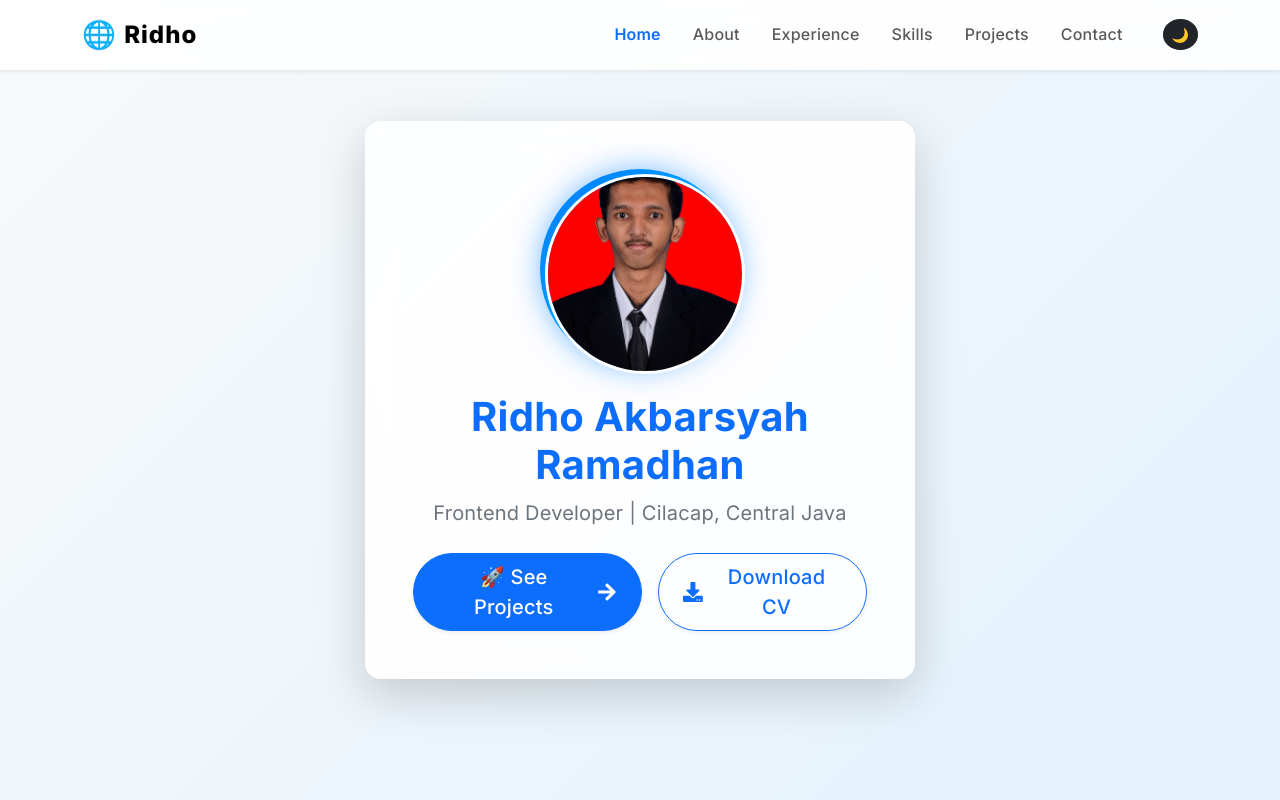
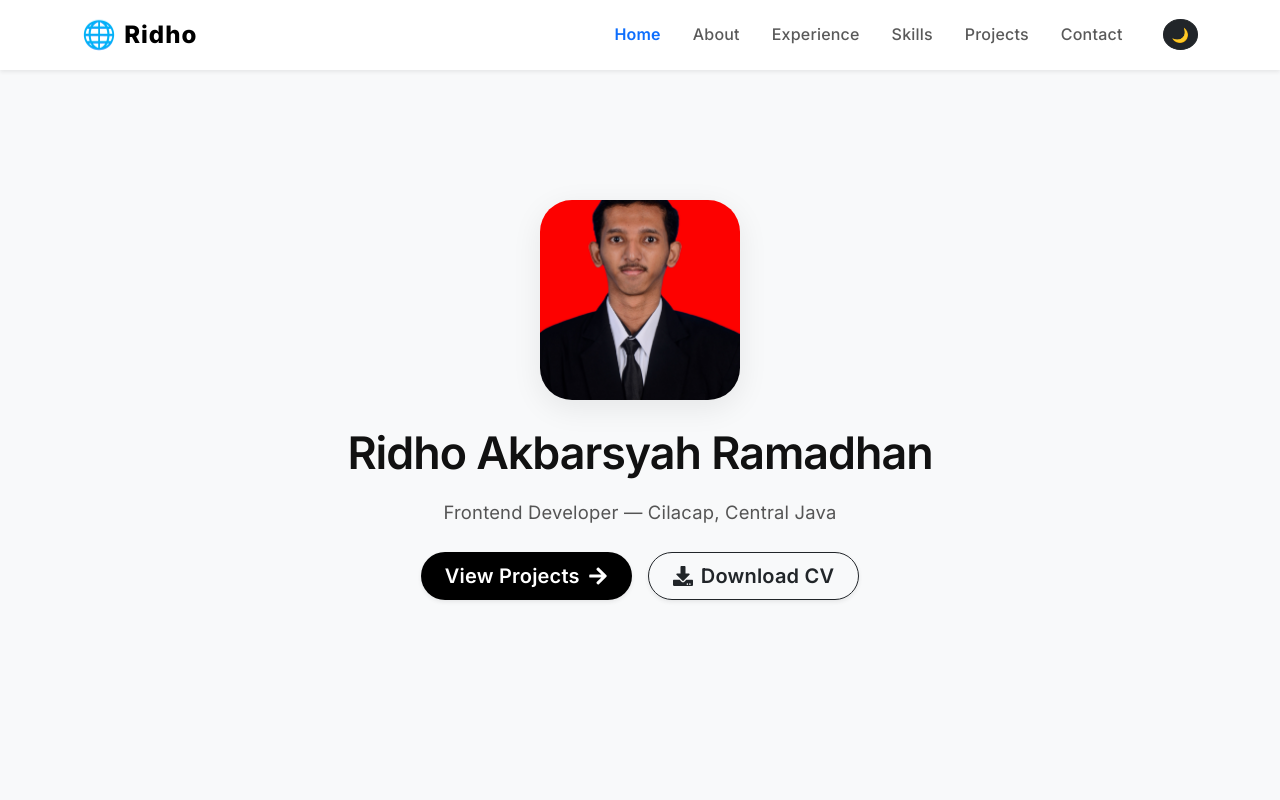
Before and after one commit to ridhoakbarsyah23/portfolio-next, a Next.js app: page / in a window 1280 px wide. Shown: the top 800 px of the page. Built offline with nearby package versions, Linux system fonts and the light colour scheme.

Commit message:
Update: update ui Home

```diff
--- a/src/components/HomeSection.tsx
+++ b/src/components/HomeSection.tsx
@@ -6,77 +6,87 @@ import { FaDownload, FaArrowRight } from "react-icons/fa";
 import Image from "next/image";
 
 interface Props {
-  darkMode: boolean;
+  darkMode?: boolean;
 }
 
-export default function HomeSection({ darkMode }: Props) {
+export default function HomeSection({ darkMode = false }: Props) {
+  const isDark = Boolean(darkMode);
+
   return (
     <section
       id="home"
-      className={`d-flex align-items-center justify-content-center text-center ${darkMode ? "bg-dark text-light" : "bg-light text-dark"}`}
+      className={`d-flex align-items-center justify-content-center text-center ${isDark ? "bg-dark text-light" : "bg-light text-dark"}`}
       style={{
         minHeight: "100vh",
-        background: darkMode ? "linear-gradient(135deg, #0d1117 0%, #161b22 100%)" : "linear-gradient(135deg, #f8f9fa 0%, #e3f2fd 100%)",
-        transition: "background 0.5s ease",
-        position: "relative",
-        overflow: "hidden",
+        padding: "40px 0",
+        background: isDark ? "#0d0d0d" : "#fafafa",
+        transition: "0.5s ease",
       }}
     >
       <Container>
-        <motion.div
-          initial={{ opacity: 0, y: -30 }}
-          animate={{ opacity: 1, y: 0 }}
-          transition={{ duration: 0.8 }}
-          className="profile-container p-5 rounded-4 shadow-lg mx-auto"
-          style={{
-            background: darkMode ? "rgba(28, 28, 30, 0.85)" : "rgba(255, 255, 255, 0.9)",
-            backdropFilter: "blur(12px)",
-            maxWidth: "550px",
-          }}
-        >
+        <motion.div initial={{ opacity: 0, y: 25 }} animate={{ opacity: 1, y: 0 }} transition={{ duration: 0.6 }} className="p-5 mx-auto" style={{ maxWidth: "750px" }}>
+          {/* Minimal rounded profile photo */}
           <motion.div
-            className="photo-wrapper mx-auto mb-4 position-relative"
-            whileHover={{ scale: 1.05, rotate: 1 }}
+            whileHover={{ scale: 1.02 }}
             transition={{ type: "spring", stiffness: 200 }}
+            className="mx-auto mb-4"
             style={{
-              width: "200px",
-              height: "200px",
-              borderRadius: "50%",
-              background: darkMode ? "linear-gradient(135deg, #00bcd4 0%, #2196f3 100%)" : "linear-gradient(135deg, #007bff 0%, #00c6ff 100%)",
-              padding: "5px",
-              boxShadow: darkMode ? "0 0 30px rgba(0, 188, 212, 0.5)" : "0 0 30px rgba(0, 123, 255, 0.5)",
-              animation: "pulseGlow 3s infinite alternate",
+              width: 200,
+              height: 200,
+              borderRadius: "32px",
+              overflow: "hidden",
+              boxShadow: isDark ? "0 8px 30px rgba(255,255,255,0.08)" : "0 8px 30px rgba(0,0,0,0.08)",
             }}
           >
-            <Image
-              src="/img-myself/Background-Merah.jpg"
-              alt="My Profile"
-              width={200}
-              height={200}
-              style={{
-                objectFit: "cover",
-                borderRadius: "50%",
-                border: darkMode ? "3px solid #0d1117" : "3px solid #fff",
-              }}
-              priority
-            />
+            <Image src="/img-myself/Background-Merah.jpg" alt="My Profile" width={200} height={200} style={{ objectFit: "cover" }} priority />
           </motion.div>
 
-          <motion.h1 className="fw-bold mb-2 display-6 text-primary" initial={{ opacity: 0, y: 20 }} animate={{ opacity: 1, y: 0 }} transition={{ delay: 0.3 }}>
+          {/* Name */}
+          <motion.h1
+            className="fw-semibold mb-3"
+            initial={{ opacity: 0 }}
+            animate={{ opacity: 1 }}
+            transition={{ delay: 0.2 }}
+            style={{
+              fontSize: "2.8rem",
+              letterSpacing: "-1px",
+              color: isDark ? "#ffffff" : "#111111",
+            }}
+          >
             Ridho Akbarsyah Ramadhan
           </motion.h1>
 
-          <motion.p className="mb-4 fs-5 text-secondary" initial={{ opacity: 0 }} animate={{ opacity: 1 }} transition={{ delay: 0.5 }}>
-            Frontend Developer | Cilacap, Central Java
+          {/* Description */}
+          <motion.p
+            className="mb-4"
+            initial={{ opacity: 0 }}
+            animate={{ opacity: 1 }}
+            transition={{ delay: 0.35 }}
+            style={{
+              fontSize: "1.15rem",
+              color: isDark ? "#c7c7c7" : "#555555",
+            }}
+          >
+            Frontend Developer — Cilacap, Central Java
           </motion.p>
 
-          <motion.div className="d-flex flex-column flex-sm-row justify-content-center gap-3" initial={{ opacity: 0 }} animate={{ opacity: 1 }} transition={{ delay: 0.7 }}>
-            <Button variant="primary" href="#projects" size="lg" className="px-4 py-2 rounded-pill d-flex align-items-center justify-content-center gap-2 shadow-sm">
-              🚀 See Projects
-              <FaArrowRight />
+          {/* Buttons */}
+          <motion.div className="d-flex flex-column flex-sm-row justify-content-center gap-3" initial={{ opacity: 0 }} animate={{ opacity: 1 }} transition={{ delay: 0.5 }}>
+            <Button
+              size="lg"
+              href="#projects"
+              className="px-4 py-2 rounded-pill d-flex align-items-center gap-2 shadow-sm"
+              style={{
+                background: isDark ? "#ffffff" : "#000000",
+                color: isDark ? "#000000" : "#ffffff",
+                border: "none",
+                fontWeight: 600,
+              }}
+            >
+              View Projects <FaArrowRight />
             </Button>
 
-            <a href="/CV_Ridho_Akbarsyah_Ramadhan.pdf" download className={`btn ${darkMode ? "btn-outline-light" : "btn-outline-primary"} btn-lg px-4 py-2 rounded-pill d-flex align-items-center justify-content-center gap-2 shadow-sm`}>
+            <a href="/CV_Ridho_Akbarsyah_Ramadhan.pdf" download className={`btn btn-lg px-4 py-2 rounded-pill d-flex align-items-center gap-2 shadow-sm ${isDark ? "btn-outline-light" : "btn-outline-dark"}`} style={{ fontWeight: 600 }}>
               <FaDownload /> Download CV
             </a>
           </motion.div>
```
